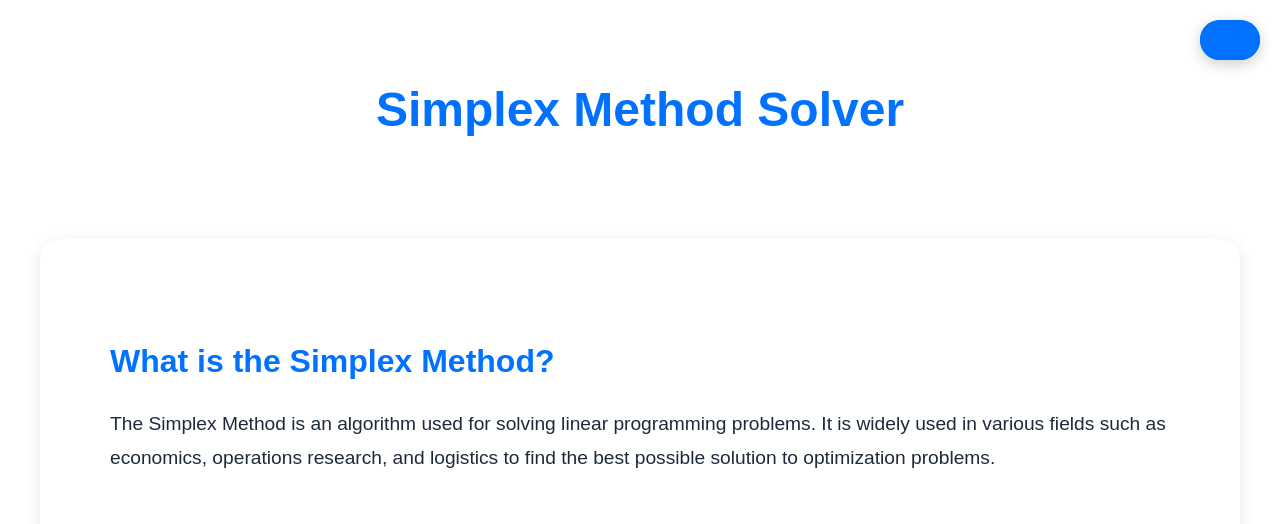
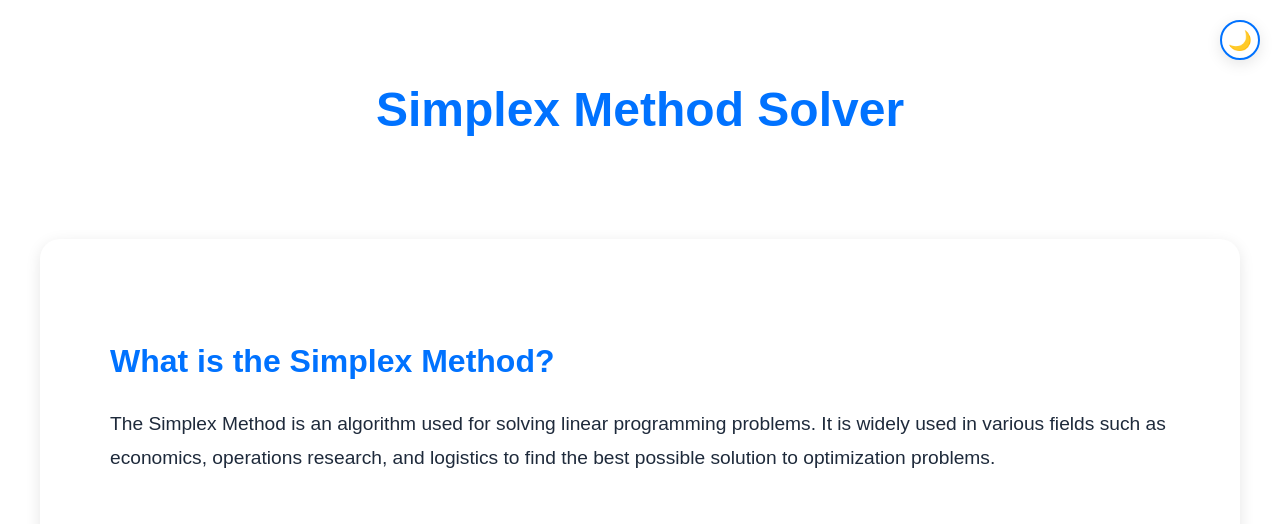
Before and after one commit to Rushikannan2/MP_Project, a Django app: page /simplex/ in a window 1280 px wide. Shown: the top 524 px of the page. Run offline with Django 5.2, Linux system fonts and the light colour scheme; some libraries are stand-ins or nearby versions.

Commit message:
Initial commit for MP project

```diff
--- a/graphapp/templates/graphapp/simplex.html
+++ b/graphapp/templates/graphapp/simplex.html
@@ -58,26 +58,6 @@
             font-size: 3rem;
             margin-bottom: 30px;
             color: var(--accent-color);
-        }
-
-        .theme-toggle {
-            position: fixed;
-            top: 20px;
-            right: 20px;
-            background: var(--accent-color);
-            color: white;
-            border: none;
-            padding: 15px 30px;
-            border-radius: 25px;
-            cursor: pointer;
-            transition: transform 0.3s;
-            font-size: 1.2rem;
-            font-weight: bold;
-            z-index: 1000;
-        }
-
-        .theme-toggle:hover {
-            transform: scale(1.05);
         }
 
         .solver-container {
@@ -200,8 +180,6 @@
 {% endblock %}
 
 {% block content %}
-    <button class="theme-toggle" onclick="toggleTheme()" aria-label="Toggle theme"></button>
-
     <div class="container">
         <div class="header">
             <h1>Simplex Method Solver</h1>
@@ -259,21 +237,6 @@
 
 {% block extra_scripts %}
     <script>
-        // Theme toggle functionality
-        function toggleTheme() {
-            const body = document.body;
-            const currentTheme = body.getAttribute('data-theme');
-            const newTheme = currentTheme === 'dark' ? 'light' : 'dark';
-            body.setAttribute('data-theme', newTheme);
-            localStorage.setItem('theme', newTheme);
-        }
-
-        // Check for saved theme preference
-        const savedTheme = localStorage.getItem('theme');
-        if (savedTheme) {
-            document.body.setAttribute('data-theme', savedTheme);
-        }
-
         // Animate form elements
         gsap.from(".form-group", {
             opacity: 0,
```
Also changed, not shown: graphapp/templates/graphapp/graphical.html (+0 -37 lines).
